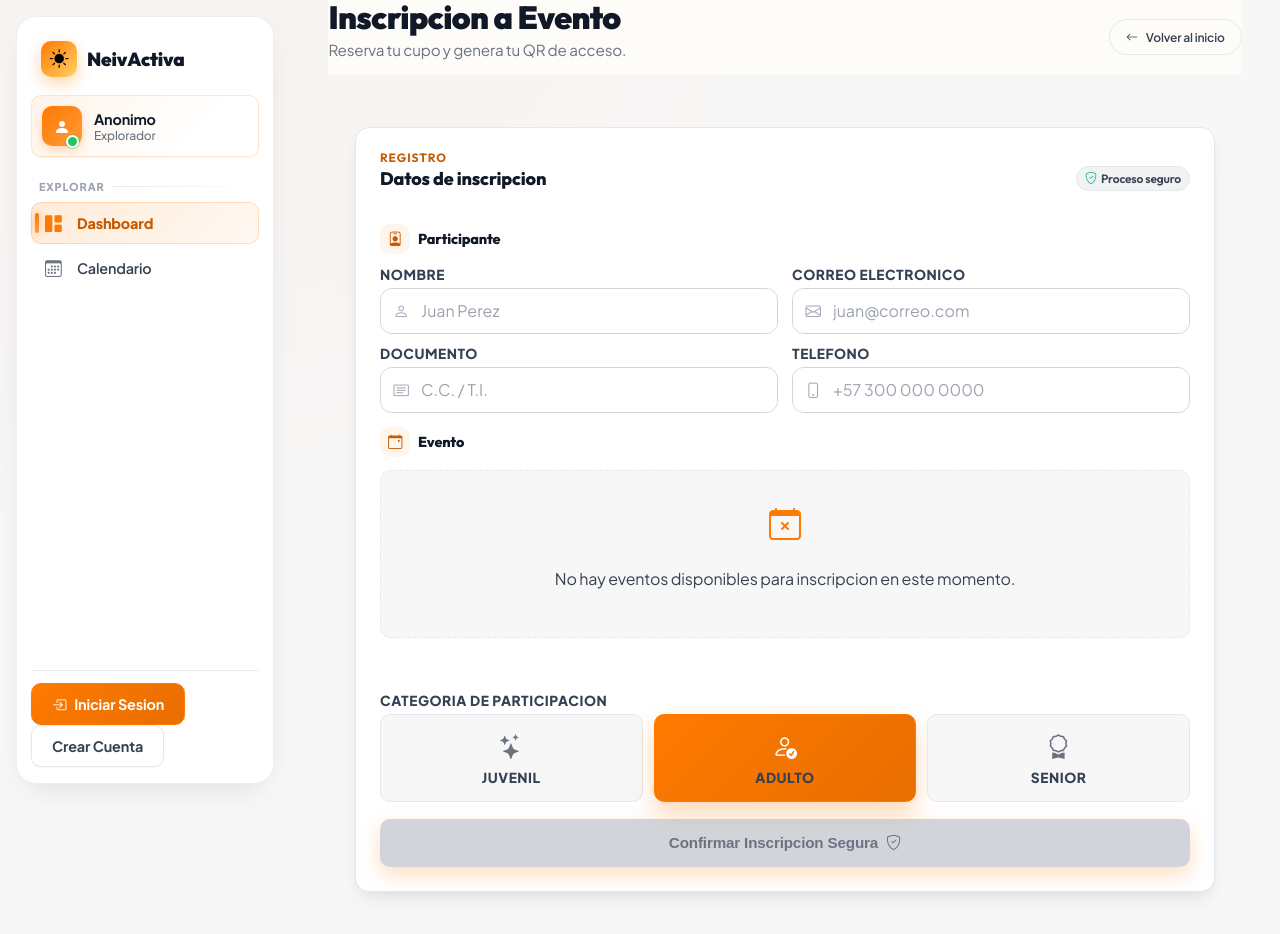
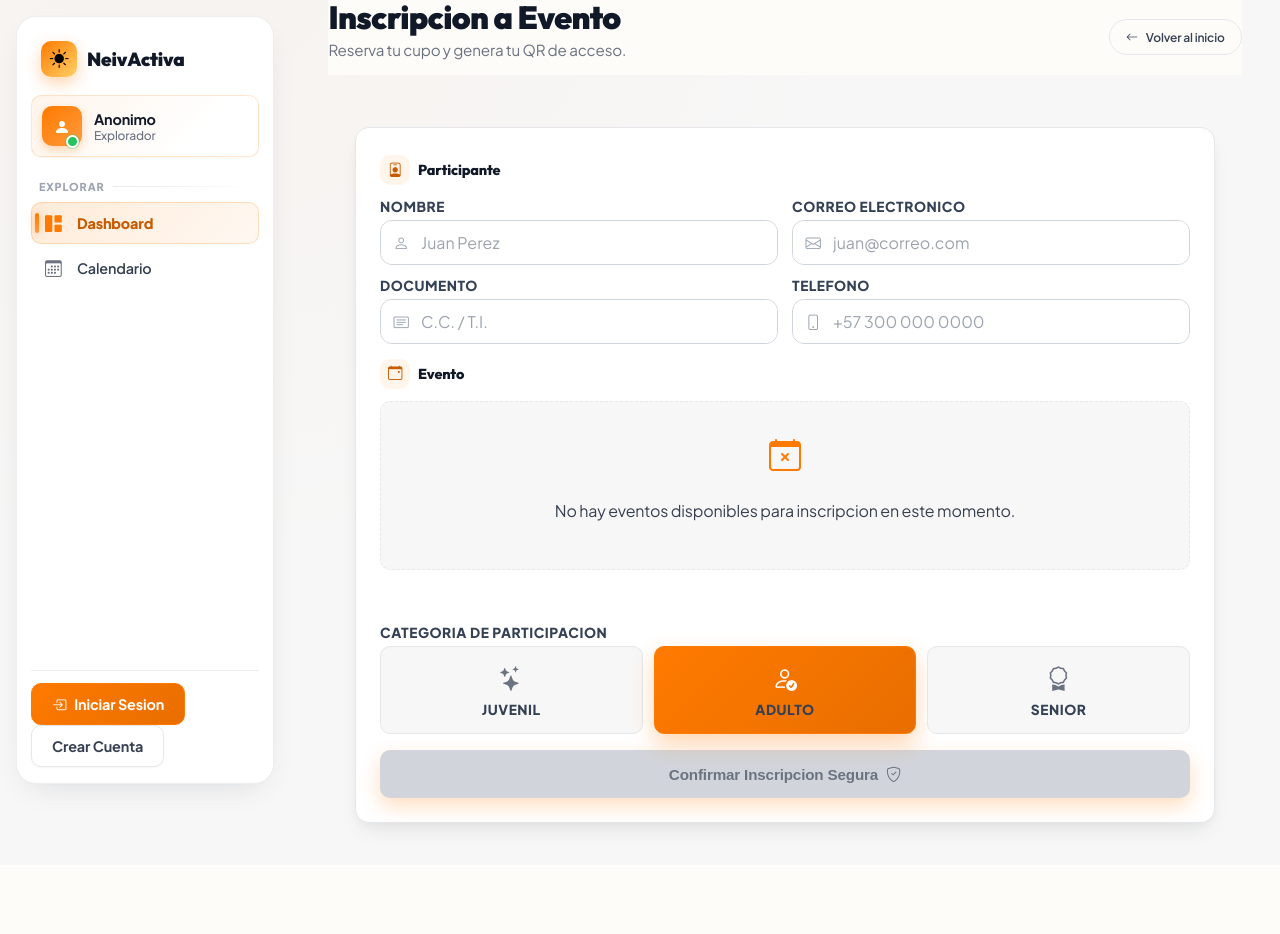
Before and after one commit to stivenzambrano0208DJ/NeivActiva, a PHP site: page /NeivActiva/inscripcion in a window 1280 px wide. After the commit the page ends 833 px from the top, so only its background shows below. Run offline with PHP 8.4, Linux system fonts and the light colour scheme; data that the repository does not hold is empty.

Commit message:
style: quita la cabecera "Datos de inscripcion" del formulario
Elimina el encabezado con kicker "Registro", titulo y chip "Proceso seguro"
para que el formulario arranque directo en la tarjeta del evento.

Co-Authored-By: Claude Opus 4.8 <noreply@anthropic.com>

```diff
--- a/resources/views/inscripcion.php
+++ b/resources/views/inscripcion.php
@@ -161,14 +161,6 @@
         <?php endif; ?>
 
         <section class="enroll-container">
-            <div class="enroll-header">
-                <div>
-                    <span class="enroll-kicker">Registro</span>
-                    <h2>Datos de inscripcion</h2>
-                </div>
-                <span class="secure-chip"><i class="bi bi-shield-check"></i> Proceso seguro</span>
-            </div>
-
             <?php if (!empty($lista_eventos)): ?>
             <article class="selected-event-card" id="selectedEventCard">
                 <div class="event-card-icon"><i class="bi bi-calendar2-check"></i></div>
```
